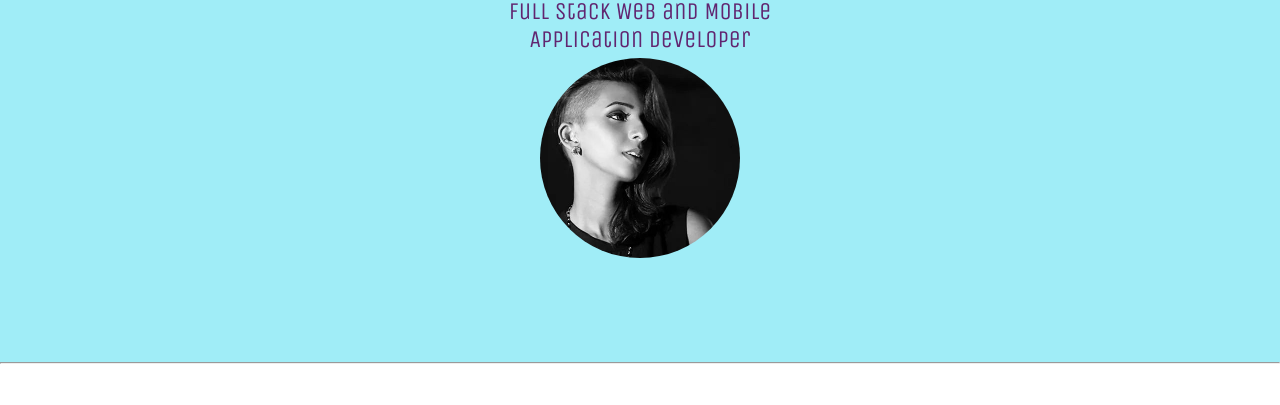
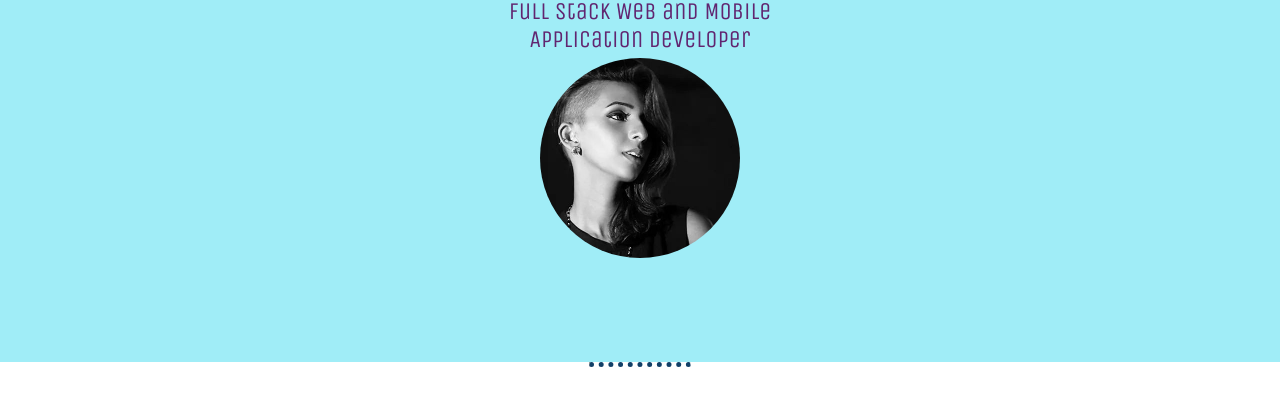
Before and after one commit to abhijithofficial/profile-dev, a plain HTML site: page index.html in a window 1280 px wide. Shown: the part 193-598 px from the top of the page. Drawn offline with nearby package versions, Linux system fonts and the light colour scheme.

Commit message:
modified hr

```diff
--- a/css/masters.css
+++ b/css/masters.css
@@ -28,7 +28,9 @@ a:hover{
 hr{
 
   margin: 0px;
-  padding: 0px;
+  border-bottom: 5px dotted #113f67;
+  border-top:0px;
+  width: 100px;
 
 }
 
```
